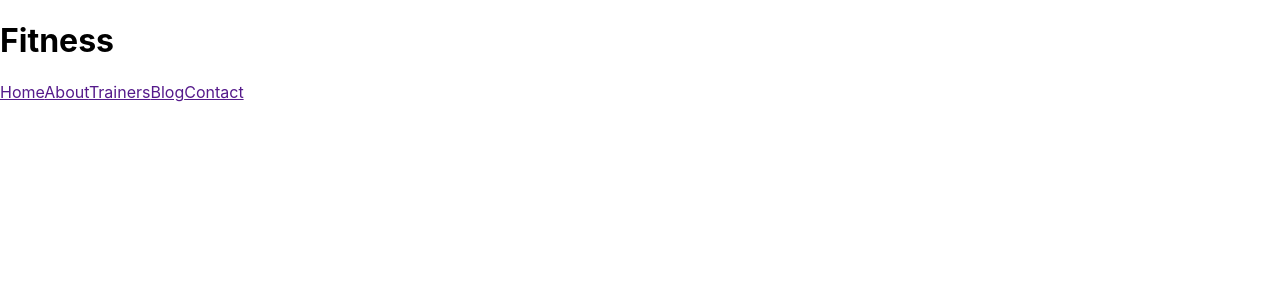
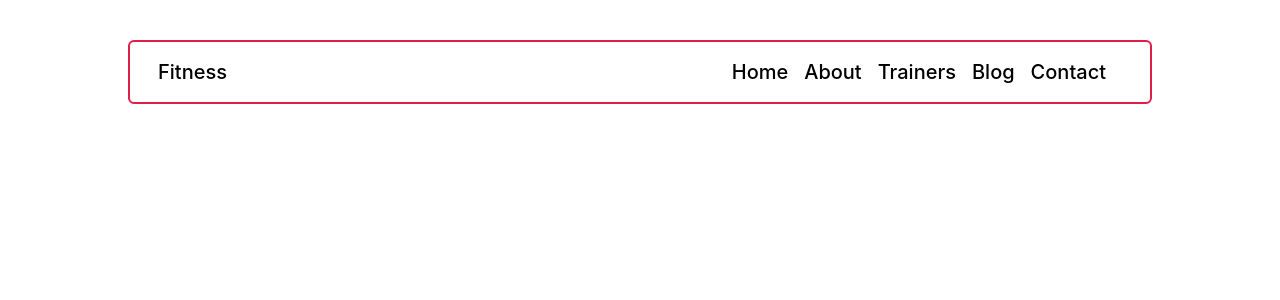
Before and after one commit to rasel-gannicus/Gym-Website-With-React-Firebase, a React (Create React App) app: page / in a window 1280 px wide. Shown: the top 300 px of the page. Built offline with nearby package versions, Linux system fonts and the light colour scheme.

Commit message:
creating banner

```diff
--- a/public/index.html
+++ b/public/index.html
@@ -9,6 +9,8 @@
       name="description"
       content="Web site created using create-react-app"
     />
+    <script src="https://cdn.tailwindcss.com"></script>
+
     <link rel="apple-touch-icon" href="%PUBLIC_URL%/logo192.png" />
     <!--
       manifest.json provides metadata used when your web app is installed on a
--- a/src/Pages/Header/Header.js
+++ b/src/Pages/Header/Header.js
@@ -2,16 +2,16 @@ import React from 'react';
 
 const Header = () => {
     return (
-        <div>
+        <div className="flex justify-between border-2 border-rose-600 mt-10 px-7 py-4 w-4/5 mx-auto rounded-md text-xl font-medium">
             <div className="">
                 <h1>Fitness</h1>
             </div>
             <div className="">
-                <a href="">Home</a>
-                <a href="">About</a>
-                <a href="">Trainers</a>
-                <a href="">Blog</a>
-                <a href="">Contact</a>
+                <a className="mr-4 hover:text-sky-600" href="">Home</a>
+                <a className="mr-4 hover:text-sky-600" href="">About</a>
+                <a className="mr-4 hover:text-sky-600" href="">Trainers</a>
+                <a className="mr-4 hover:text-sky-600" href="">Blog</a>
+                <a className="mr-4 hover:text-sky-600" href="">Contact</a>
             </div>
         </div>
     );
```
